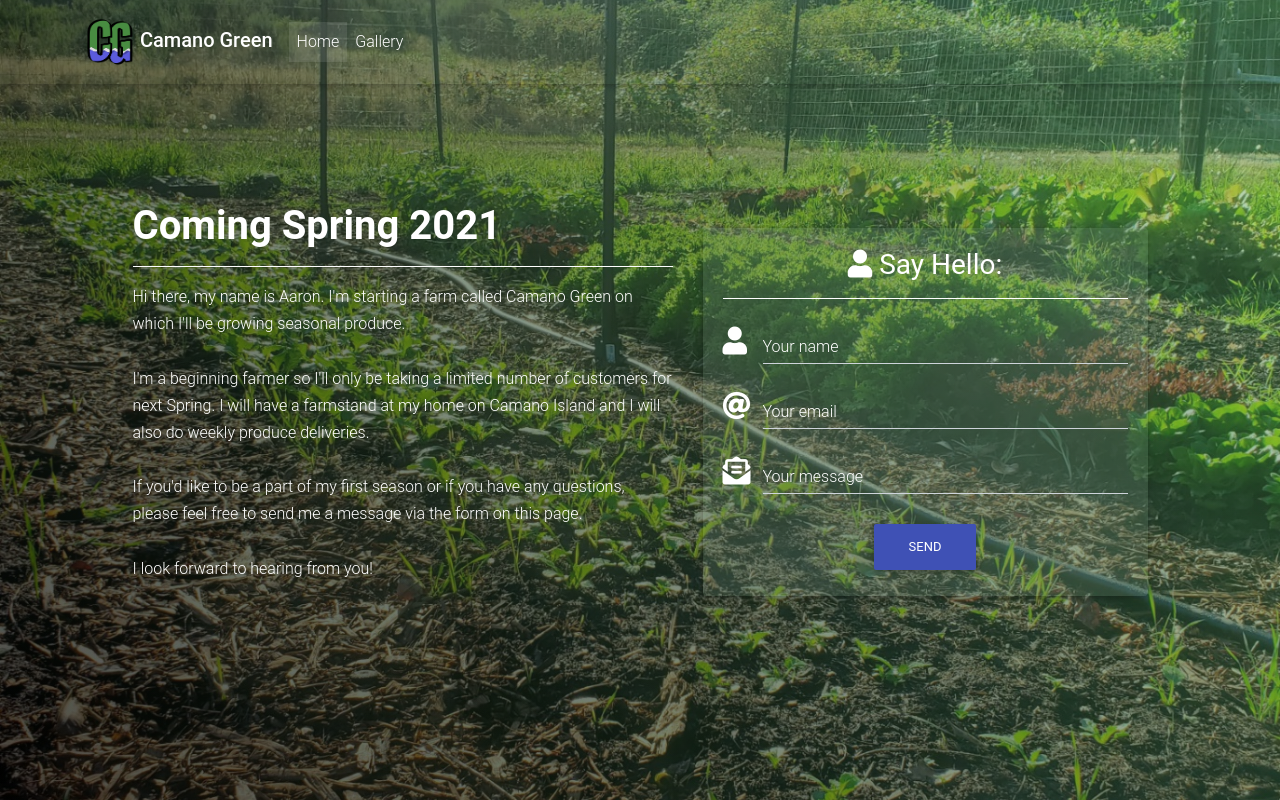
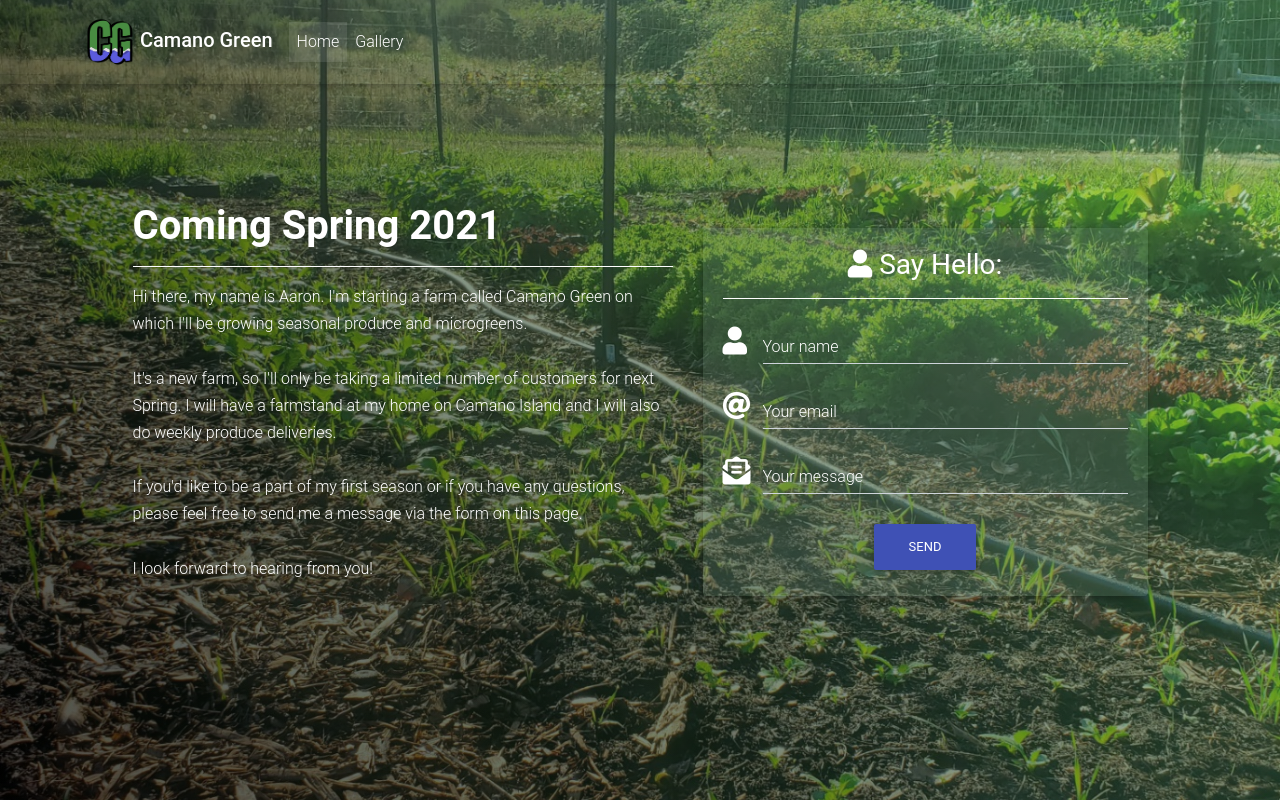
Before and after one commit to robertsaj2/CamanoGreen, a Flask app: page / in a window 1280 px wide. Run offline with Flask 2, Linux system fonts and the light colour scheme; some libraries are stand-ins or nearby versions.

```diff
--- a/templates/base.html
+++ b/templates/base.html
@@ -73,9 +73,9 @@
               <h1 class="h1-responsive font-weight-bold wow fadeInLeft" data-wow-delay="0.3s" style="visibility: visible; animation-name: fadeInLeft; animation-delay: 0.3s;">Coming Spring 2021</h1>
               <hr class="hr-light wow fadeInLeft" data-wow-delay="0.3s" style="visibility: visible; animation-name: fadeInLeft; animation-delay: 0.3s;">
               <h6 class="mb-3 wow fadeInLeft" data-wow-delay="0.3s" style="visibility: visible; animation-name: fadeInLeft; animation-delay: 0.3s;">
-                Hi there, my name is Aaron.  I'm starting a farm called Camano Green on which I'll be growing seasonal produce.
+                Hi there, my name is Aaron.  I'm starting a farm called Camano Green on which I'll be growing seasonal produce and microgreens.
                 <br><br>
-                I'm a beginning farmer so I'll only be taking a limited number of customers for next Spring.
+                It's a new farm, so I'll only be taking a limited number of customers for next Spring.
                 I will have a farmstand at my home on Camano Island and I will also do weekly produce deliveries.
                 <br><br>
                 If you'd like to be a part of my first season or if you have any questions, please feel free to send me a message via the form on this page.
```
Also changed, not shown: 1 other file.
